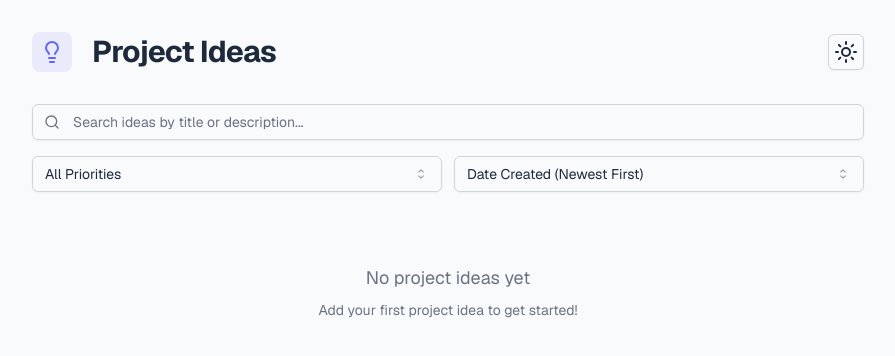
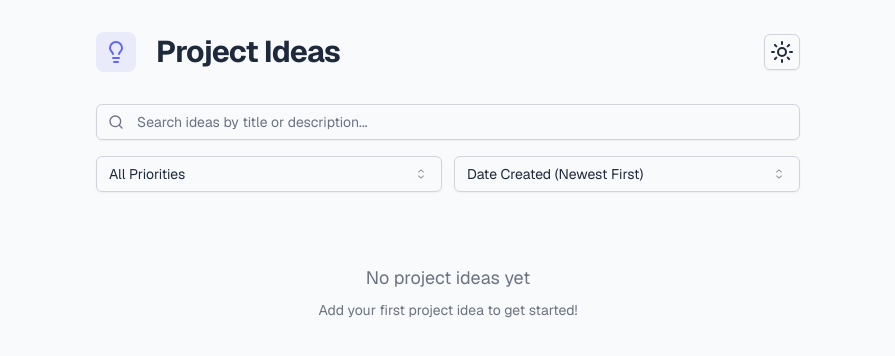
Before and after one commit to nbbaier/bolt-project-idea-tracker, a React (Vite) app: page / in a window 1280 px wide. Shown: the top 356 px of the page, without its empty margins (192-1087 px from the left). Built offline with nearby package versions, Linux system fonts and the light colour scheme.

Commit message:
Updated Layout.tsx

```diff
--- a/src/components/Layout.tsx
+++ b/src/components/Layout.tsx
@@ -7,7 +7,7 @@ interface LayoutProps {
 export const Layout: React.FC<LayoutProps> = ({ children }) => {
 	return (
 		<div className="min-h-screen font-sans bg-background">
-			<div className="px-4 mx-auto w-full max-w-4xl sm:px-6 lg:px-8">
+			<div className="px-4 mx-auto w-full max-w-3xl sm:px-6 lg:px-8">
 				{children}
 			</div>
 		</div>
```
